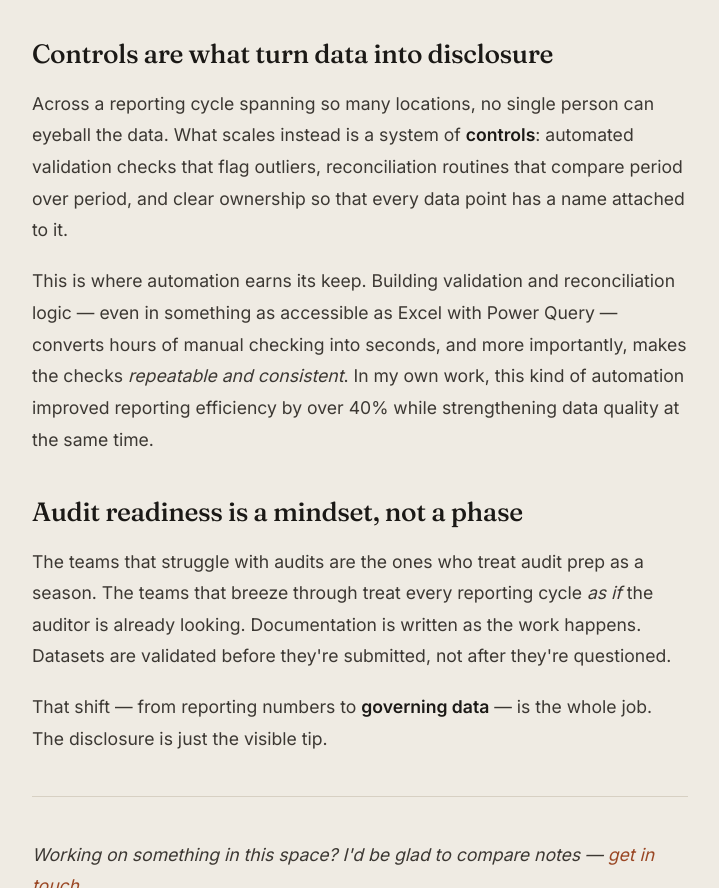
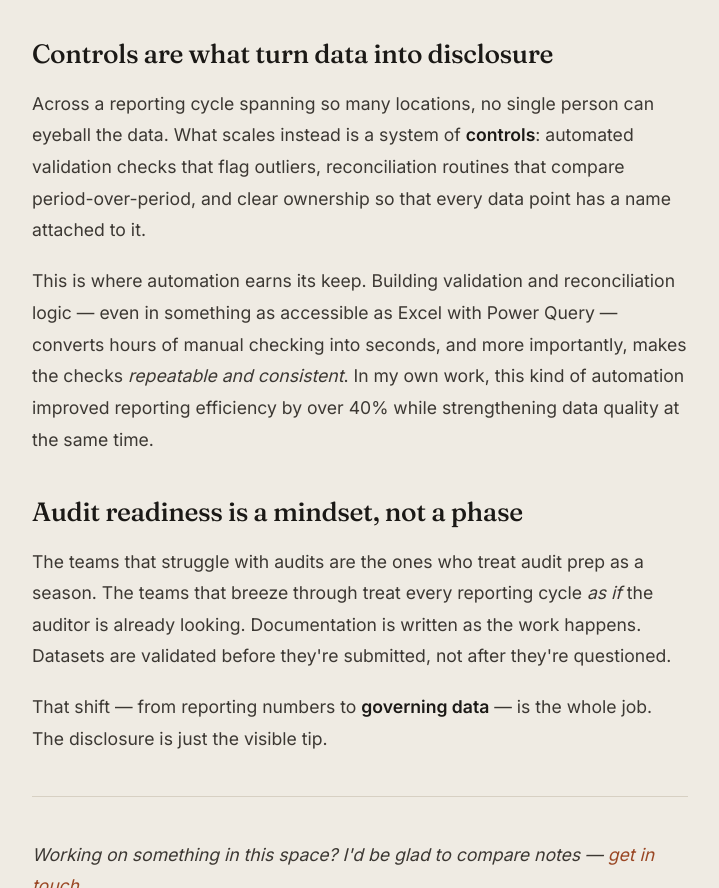
Before and after one commit to firatbarca/personal, an Eleventy site: page src/posts/esg-data-quality.md in a window 1280 px wide. Shown: the part 1700-2588 px from the top of the page, without its empty margins (280-999 px from the left). Built offline with nearby package versions, Linux system fonts and the light colour scheme; Eleventy itself is replaced by a stand-in of ours; files that its build step writes are made by us from their sources.

Commit message:
Update esg-data-quality.md

```diff
--- a/src/posts/esg-data-quality.md
+++ b/src/posts/esg-data-quality.md
@@ -24,7 +24,7 @@ Calculating a Scope 1 or Scope 2 emissions figure from utility and fuel data is,
 
 ## Controls are what turn data into disclosure
 
-Across a reporting cycle spanning so many locations, no single person can eyeball the data. What scales instead is a system of **controls**: automated validation checks that flag outliers, reconciliation routines that compare period over period, and clear ownership so that every data point has a name attached to it.
+Across a reporting cycle spanning so many locations, no single person can eyeball the data. What scales instead is a system of **controls**: automated validation checks that flag outliers, reconciliation routines that compare period-over-period, and clear ownership so that every data point has a name attached to it.
 
 This is where automation earns its keep. Building validation and reconciliation logic — even in something as accessible as Excel with Power Query — converts hours of manual checking into seconds, and more importantly, makes the checks *repeatable and consistent*. In my own work, this kind of automation improved reporting efficiency by over 40% while strengthening data quality at the same time.
 
```
